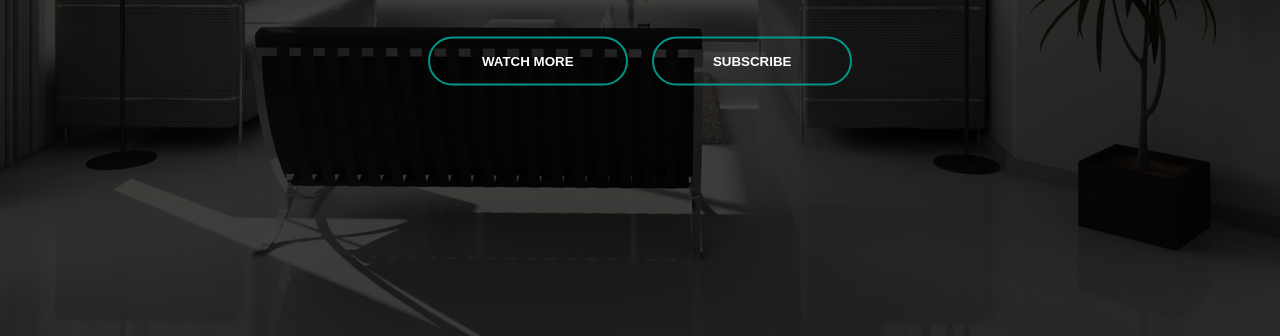
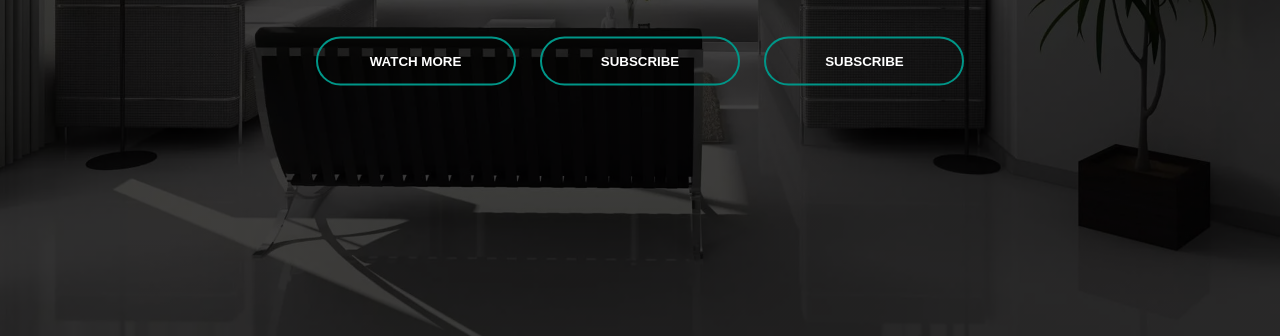
Before and after one commit to Wajihatariq/Hotel-Banner, a plain HTML site: page index.html in a window 1280 px wide. Shown: the part 464-800 px from the top of the page. Drawn offline with Linux system fonts and the light colour scheme.

Commit message:
1st Commit

```diff
--- a/index.html
+++ b/index.html
@@ -24,6 +24,7 @@
         <div>
             <button type="button"><span></span>WATCH MORE</button>
             <button type="button"><span></span>SUBSCRIBE</button>
+            <button type="button"><span></span>SUBSCRIBE</button>
         </div>
        </div>
     </div>
```
